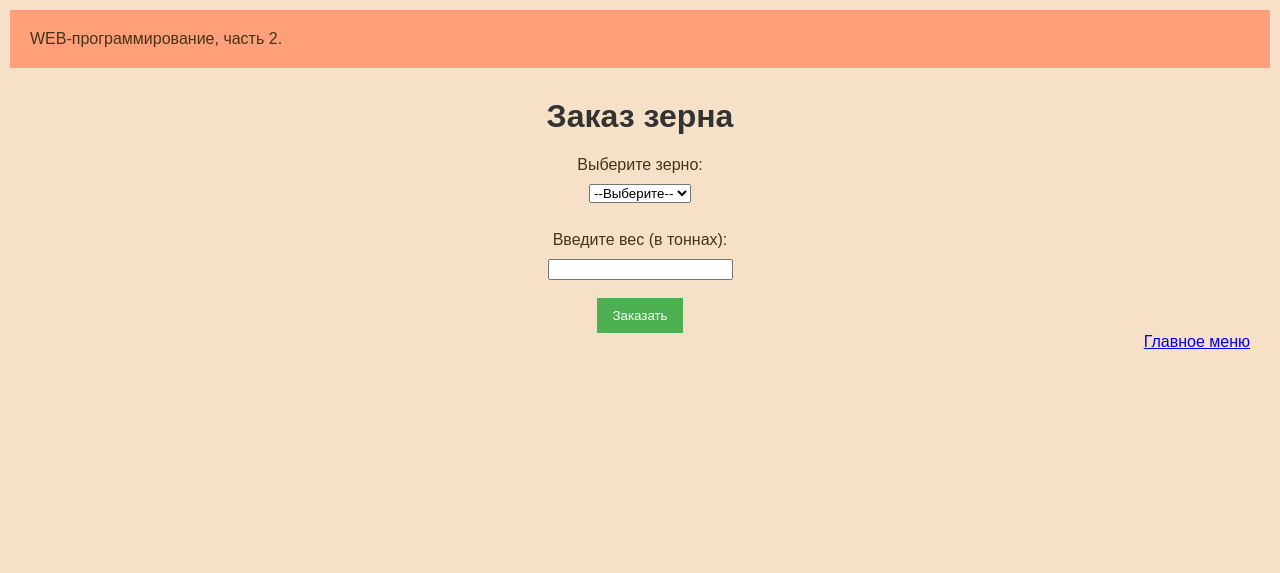
After one commit to kisses-noo/webprogramming-labs-2, a Flask app: template templates/lab4/order_grain.html in a window 1280 px wide. The commit adds this page. Shown: the top 573 px of the page. Run offline with Flask 3, Linux system fonts and the light colour scheme; the template is opened without the code that fills it, so the values that code supplies are empty; parts of the project's set-up code (start-up, migrations or seed data) failed here and were passed over.

Commit message:
Заказ зерна

```diff
--- a/lab4.py
+++ b/lab4.py
@@ -195,3 +195,46 @@ def fridge():
                 message = "Ошибка: неверный формат температуры"
 
     return render_template('lab4/fridge.html', message=message)
+
+# Цены на зерно
+grain_prices = {
+    'ячмень': 12345,
+    'овёс': 8522,
+    'пшеница': 8722,
+    'рожь': 14111
+}
+
+@lab4.route('/lab4/order_grain', methods=['GET', 'POST'])
+def order_grain():
+    message = ""
+    if request.method == 'POST':
+        grain_type = request.form.get('grain_type')
+        weight = request.form.get('weight')
+
+        if not weight or float(weight) <= 0:
+            message = "Ошибка: вес должен быть указан и быть больше 0."
+        else:
+            weight = float(weight)
+
+            if weight > 500:
+                message = "Ошибка: такого объёма сейчас нет в наличии."
+
+            else:
+                price_per_ton = grain_prices.get(grain_type)
+                if price_per_ton is None:
+                    message = "Ошибка: не выбран тип зерна."
+                else:
+                    total_price = price_per_ton * weight
+                    discount = 0
+
+                    if weight > 50:
+                        discount = total_price * 0.10  # 10% скидка
+                        total_price -= discount
+                        discount_message = f"Применена скидка за большой объём. Скидка: {discount:.2f} руб."
+                    else:
+                        discount_message = ""
+
+                    message = f"Заказ успешно сформирован. Вы заказали {grain_type}.
+                    Вес: {weight:.2f} т. Сумма к оплате: {total_price:.2f} руб. {discount_message}"
+
+    return render_template('lab4/order_grain.html', message=message)
--- a/templates/lab4/lab4.html
+++ b/templates/lab4/lab4.html
@@ -29,5 +29,8 @@
         <li>
             <a href="/lab4/fridge">Холодильник</a>
         </li>
+        <li>
+            <a href="/lab4/order_grain">Заказ зерна</a>
+        </li>
     </ol>
 {% endblock %}
--- /dev/null
+++ b/templates/lab4/order_grain.html
@@ -0,0 +1,27 @@
+{% extends "base.html" %}
+{% block lab %}Лабораторная работа 4{% endblock %}
+{% block main %}
+    <div style="text-align: center;">
+        <h1>Заказ зерна</h1>
+        <form method="post">
+            <label for="grain_type">Выберите зерно:</label>
+            <select id="grain_type" name="grain_type" required>
+                <option value="">--Выберите--</option>
+                <option value="ячмень">Ячмень</option>
+                <option value="овёс">Овёс</option>
+                <option value="пшеница">Пшеница</option>
+                <option value="рожь">Рожь</option>
+            </select>
+            <br><br>
+            <label for="weight">Введите вес (в тоннах):</label>
+            <input type="number" id="weight" name="weight" step="0.01">
+            <br><br>
+            <button type="submit">Заказать</button>
+        </form>
+        <div style="color: red; font-weight: bold;">
+            {% if message %}
+                {{ message }}
+            {% endif %}
+        </div>
+    </div>
+{% endblock %}
```
